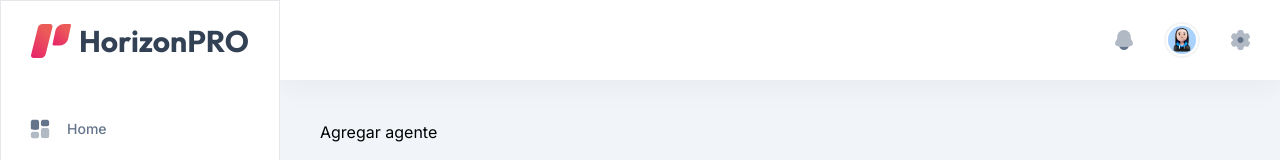
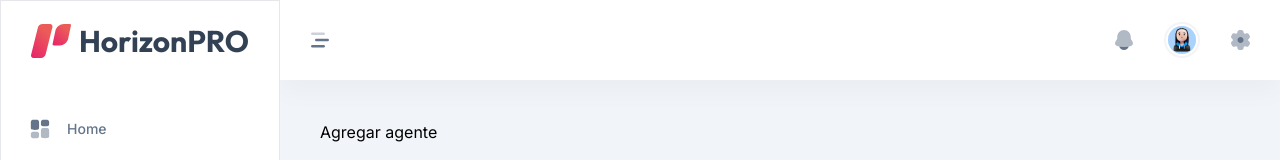
Before and after one commit to elwinroman/nh-dashboard, a Next.js app: page /dashboard/agentes/add in a window 1280 px wide. Shown: the top 160 px of the page. Built offline with nearby package versions, Linux system fonts and the light colour scheme.

Commit message:
add: toggle sidebar in MD viewport
also fix flex bug of width

```diff
--- a/app/dashboard/layout.jsx
+++ b/app/dashboard/layout.jsx
@@ -5,7 +5,7 @@ export default function LayoutDashboard ({ children }) {
   return (
     <div className='w-full h-full flex'>
       <Sidebar />
-      <section className='w-full h-full overflow-y-auto'>
+      <section className='flex-auto h-full overflow-y-auto'>
         <Navbar />
         <main className='h-auto p-10 bg-[#f1f5f9]'>
           { children }
--- a/app/ui/dashboard/navbar.jsx
+++ b/app/ui/dashboard/navbar.jsx
@@ -14,7 +14,7 @@ export default function Navbar () {
   return (
     <div className='w-full h-20 sticky top-0 z-20 md:z-0'>
       <nav className='w-full h-full bg-white flex items-center px-5 shadow-[0_.75rem_1.5rem_#12263f08]'>
-        <div className='flex-1 m-0 md:hidden'>
+        <div className='flex-1 m-0'>
           <button
             className={`${styles.btn}`}
             onClick={handleClick(toggle, updateToggle)}
--- a/app/ui/dashboard/sidebar.jsx
+++ b/app/ui/dashboard/sidebar.jsx
@@ -11,8 +11,11 @@ export default function Sidebar () {
   const toggleSidebar = useSidebarStore(state => state.toggle)
 
   return (
-    <div className={`z-10 fixed md:block md:relative md:left-0 transition-[left] ${toggleSidebar ? 'left-0' : '-left-[100%]'}`}>
-      <aside className={`${styles.scroll} w-sidebar-sm h-screen bg-white/85 backdrop-blur-sm shadow-[0_0_30px_#0003] md:w-sidebar-md md:shadow-none md:border md:border-gray-200`}>
+    <div className={`z-10 fixed h-screen bg-white/85 backdrop-blur-sm shadow-[0_0_30px_#0003] transition-[width,left]
+                    md:shadow-none md:border md:border-gray-200 md:block md:relative md:left-0
+                    ${toggleSidebar ? 'left-0 w-sidebar-sm md:w-sidebar-md' : '-left-[100%] w-0'}`}
+    >
+      <aside className={`${styles.scroll}`}>
         <div className='flex flex-col'>
           <div className='h-20 flex justify-center items-center gap-2 bg-white sticky top-0 opacity-0 md:opacity-100'>
             <div className=''><img src="/logos/logo-hp.svg" alt="logo nh" className='w-10'/></div>
```
